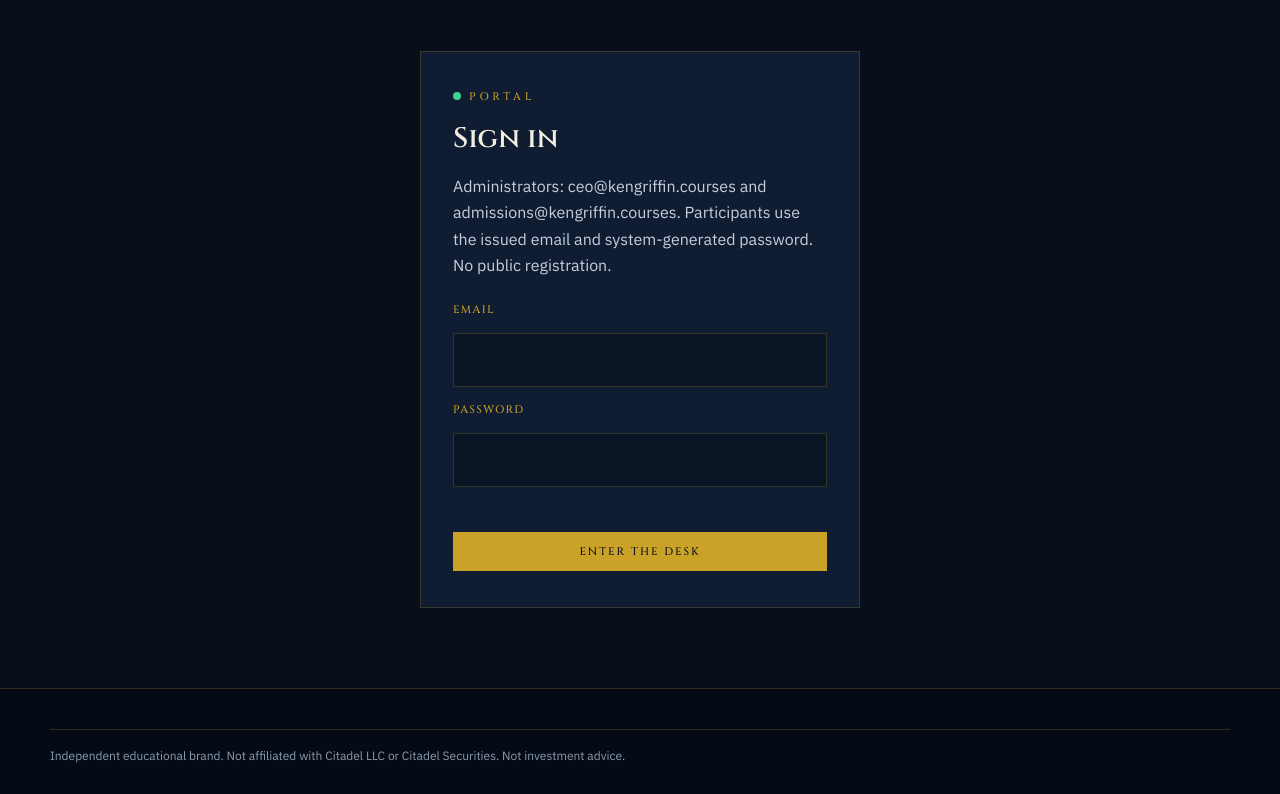
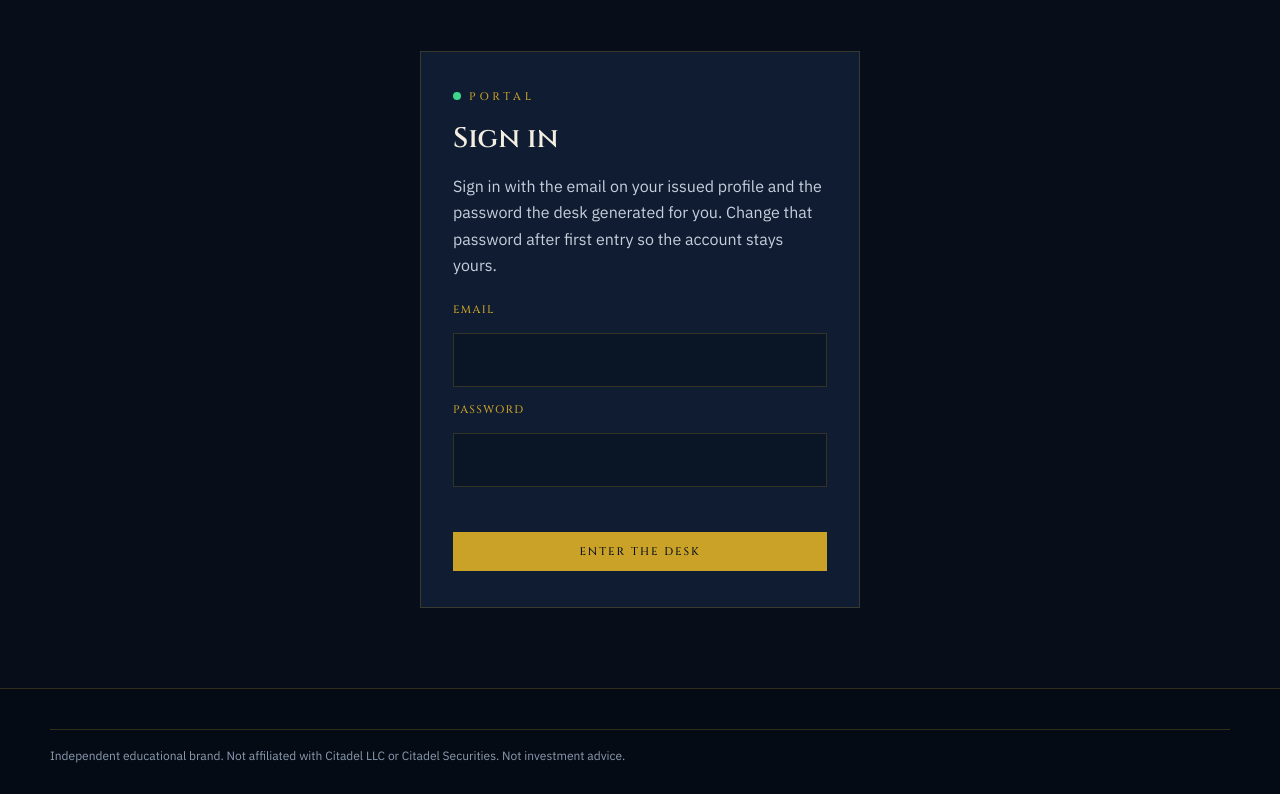
Before and after one commit to brownstoneresearch/kengriffin.courses, a plain HTML site: page login/index.html in a window 1280 px wide. Shown: the part 78-872 px from the top of the page. Drawn offline with nearby package versions, Linux system fonts and the light colour scheme.

Commit message:
Revise sign-in instructions in login page
Updated instructions for signing in to clarify the process.

```diff
--- a/login/index.html
+++ b/login/index.html
@@ -1,3 +1,4 @@
+
 <!DOCTYPE html>
 <html lang="en">
 <head>
@@ -27,7 +28,7 @@
       <div class="auth-card">
         <p class="kicker"><span class="live-dot"></span>PORTAL</p>
         <h1>Sign in</h1>
-        <p class="lede" style="font-size:16px;margin-bottom:22px">Administrators: ceo@kengriffin.courses and admissions@kengriffin.courses. Participants use the issued email and system-generated password. No public registration.</p>
+        <p class="lede" style="font-size:16px;margin-bottom:22px">Sign in with the email on your issued profile and the password the desk generated for you. Change that password after first entry so the account stays yours.</p>
         <form id="login-form">
           <label>Email</label>
           <input type="email" id="email" required autocomplete="username" />
```
